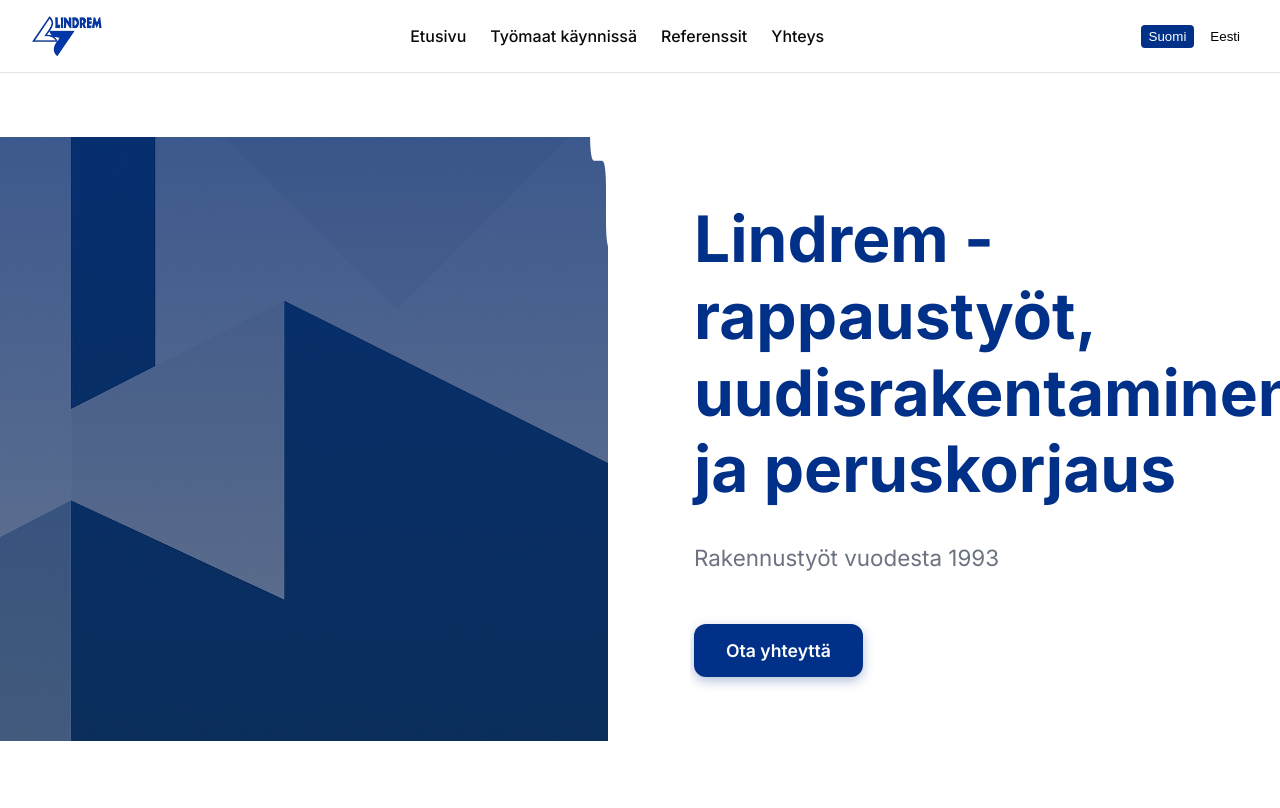
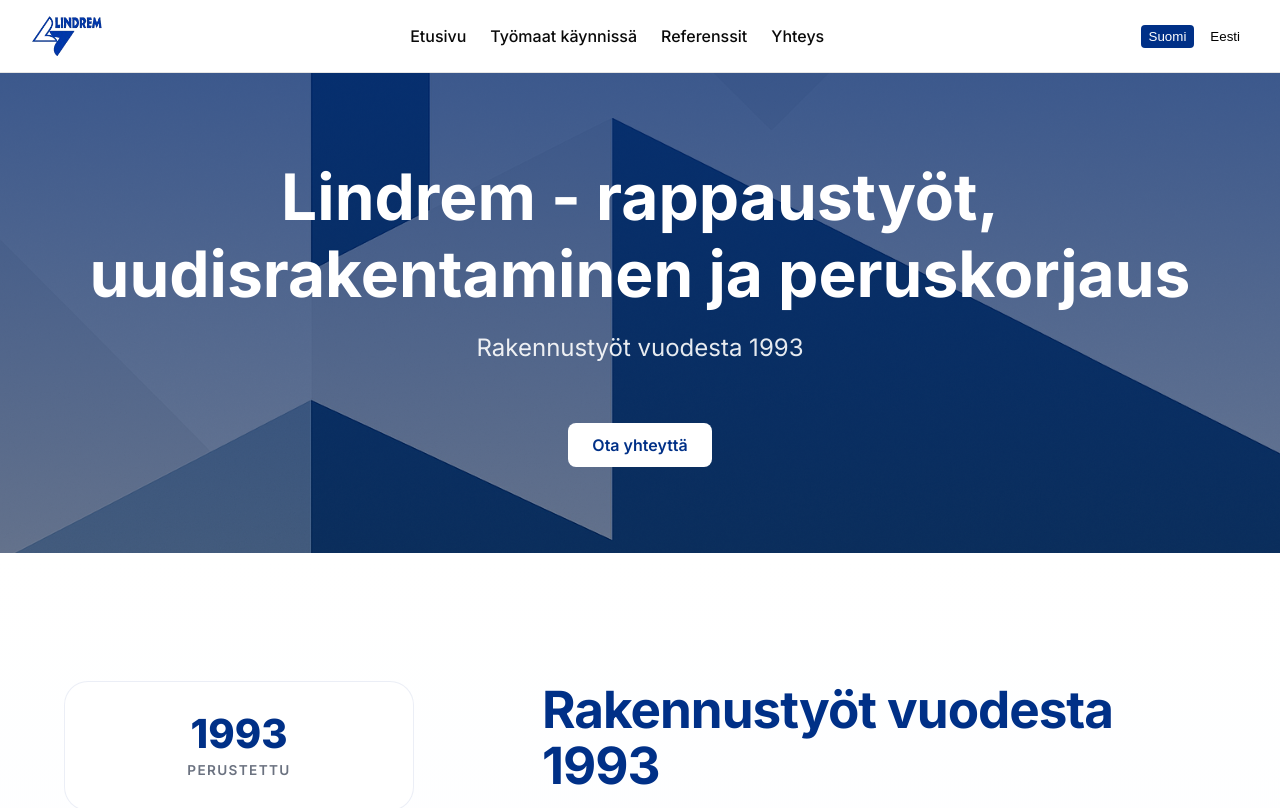
Before and after one commit to v0lliner/lindrem, a React (Create React App) app: page /fi in a window 1280 px wide. Shown: the top 808 px of the page. Built offline with nearby package versions, Linux system fonts and the light colour scheme.

Commit message:
Updated styles.css

```diff
--- a/src/components/HeroSection.jsx
+++ b/src/components/HeroSection.jsx
@@ -12,72 +12,35 @@
   const t = useTranslation('home');
   const tLayout = useTranslation('layout');
   const contactPath = language === 'fi' ? `/${language}/yhteys` : `/${language}/kontakt`;
-
   return (
-    <section className="split-hero">
-      {/* Left side - Image background */}
-      <div className="hero-image-side">
-        <div className="hero-background"></div>
-        <div className="hero-overlay"></div>
-      </div>
-
-      {/* Right side - White background with content */}
-      <div className="hero-content-side">
-        <div className="hero-content">
-          <h1 className="hero-title">{t('heroTitle')}</h1>
-          <p className="hero-subtitle">{t('heroSubtitle')}</p>
-          <Link to={contactPath} className="hero-button">
-            {tLayout('contactButton')}
-          </Link>
-        </div>
-      </div>
-
-      {/* Custom path separator */}
-      <div className="hero-separator">
-        <svg
-          viewBox="0 0 100 100"
-          preserveAspectRatio="none"
-          className="separator-path"
+    <section className="hero">
+      <div className="container">
+        <h1>{t('heroTitle')}</h1>
+        <p>{t('heroSubtitle')}</p>
+        <Link
+          to={contactPath}
+          style={{
+            display: 'inline-block',
+            marginTop: '2rem',
+            backgroundColor: '#fff',
+            color: 'var(--primary-color)',
+            padding: '0.75rem 1.5rem',
+            borderRadius: '0.5rem',
+            fontWeight: 600,
+            textDecoration: 'none',
+            transition: 'background-color 0.3s, color 0.3s',
+          }}
+          onMouseEnter={(e) => {
+            e.target.style.backgroundColor = 'var(--light-primary)';
+            e.target.style.color = 'var(--primary-color)';
+          }}
+          onMouseLeave={(e) => {
+            e.target.style.backgroundColor = '#fff';
+            e.target.style.color = 'var(--primary-color)';
+          }}
         >
-          <path
-            d="M 0,0
-               L 0,8
-               Q 0,12 4,12
-               L 12,12
-               Q 16,12 16,16
-               L 16,20
-               Q 16,24 20,24
-               L 28,24
-               Q 32,24 32,28
-               L 39,47
-               Q 39,51 35,51
-               L 25,51
-               Q 21,51 21,55
-               L 21,62
-               Q 21,66 25,66
-               L 40,66
-               Q 44,66 44,70
-               L 44,77
-               Q 44,81 40,81
-               L 30,81
-               Q 26,81 26,85
-               L 26,92
-               Q 26,96 30,96
-               L 44,72
-               Q 48,72 48,76
-               L 48,80
-               Q 48,84 44,84
-               L 40,84
-               Q 36,84 36,88
-               L 36,92
-               Q 36,96 40,96
-               L 52,96
-               Q 56,96 56,100
-               L 100,100
-               L 100,0 Z"
-            fill="white"
-          />
-        </svg>
+          {tLayout('contactButton')}
+        </Link>
       </div>
     </section>
   );
--- a/src/styles.css
+++ b/src/styles.css
@@ -94,148 +94,17 @@
   padding: 4rem 0;
 }
 
-/* Split Hero Section */
-.split-hero {
+.hero {
   position: relative;
-  min-height: 70vh;
+  min-height: 60vh;
   display: flex;
-  align-items: stretch;
+  align-items: center;
+  justify-content: center;
+  color: #fff;
+  text-align: center;
   overflow: hidden;
 }
 
-.hero-image-side {
-  position: relative;
-  flex: 1;
-  display: flex;
-  align-items: center;
-  justify-content: center;
-}
-
-.hero-background {
-  position: absolute;
-  top: 0;
-  left: 0;
-  width: 100%;
-  height: 100%;
-  background-image: url('./assets/hero-bg.png');
-  background-size: cover;
-  background-position: center;
-  filter: brightness(0.6);
-}
-
-.hero-overlay {
-  position: absolute;
-  top: 0;
-  left: 0;
-  width: 100%;
-  height: 100%;
-  background: linear-gradient(180deg, rgba(0, 48, 135, 0.6), rgba(0, 48, 135, 0.3));
-}
-
-.hero-content-side {
-  position: relative;
-  flex: 1;
-  background: white;
-  display: flex;
-  align-items: center;
-  justify-content: center;
-  padding: 4rem 2rem;
-}
-
-.hero-content {
-  max-width: 500px;
-  width: 100%;
-}
-
-.hero-title {
-  font-size: clamp(2.5rem, 4vw + 1rem, 4rem);
-  margin: 0 0 2rem 0;
-  line-height: 1.2;
-  font-weight: 700;
-  color: var(--primary-color);
-}
-
-.hero-subtitle {
-  font-size: clamp(1.1rem, 1.5vw + 0.5rem, 1.4rem);
-  margin: 0 0 3rem 0;
-  line-height: 1.6;
-  color: var(--muted-color);
-}
-
-.hero-button {
-  display: inline-block;
-  background-color: var(--primary-color);
-  color: white;
-  padding: 1rem 2rem;
-  border-radius: 0.75rem;
-  font-weight: 600;
-  font-size: 1.1rem;
-  text-decoration: none;
-  transition: all 0.3s cubic-bezier(0.4, 0, 0.2, 1);
-  box-shadow: 0 4px 12px rgba(0, 48, 135, 0.3);
-}
-
-.hero-button:hover {
-  background-color: rgba(0, 48, 135, 0.9);
-  transform: translateY(-2px);
-  box-shadow: 0 8px 20px rgba(0, 48, 135, 0.4);
-}
-
-.hero-separator {
-  position: absolute;
-  top: 0;
-  left: 50%;
-  width: 100px;
-  height: 100%;
-  transform: translateX(-50px);
-  pointer-events: none;
-  z-index: 10;
-}
-
-.separator-path {
-  width: 100%;
-  height: 100%;
-}
-
-/* Responsive Design for Split Hero */
-@media (max-width: 1024px) {
-  .split-hero {
-    flex-direction: column;
-    min-height: 80vh;
-  }
-
-  .hero-image-side {
-    min-height: 40vh;
-  }
-
-  .hero-content-side {
-    padding: 3rem 2rem;
-  }
-
-  .hero-separator {
-    display: none;
-  }
-}
-
-@media (max-width: 768px) {
-  .split-hero {
-    min-height: 70vh;
-  }
-
-  .hero-image-side {
-    min-height: 35vh;
-  }
-
-  .hero-content-side {
-    padding: 2rem 1.5rem;
-  }
-
-  .hero-content {
-    max-width: 100%;
-  }
-}
-
-/* Remove old hero styles */
 .hero::before {
   content: '';
   position: absolute;
```
